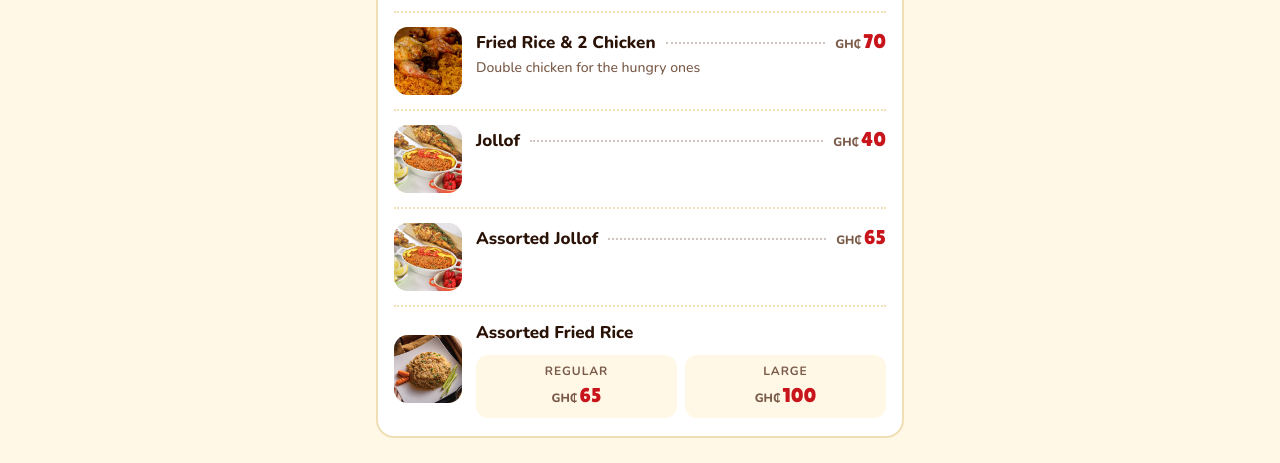
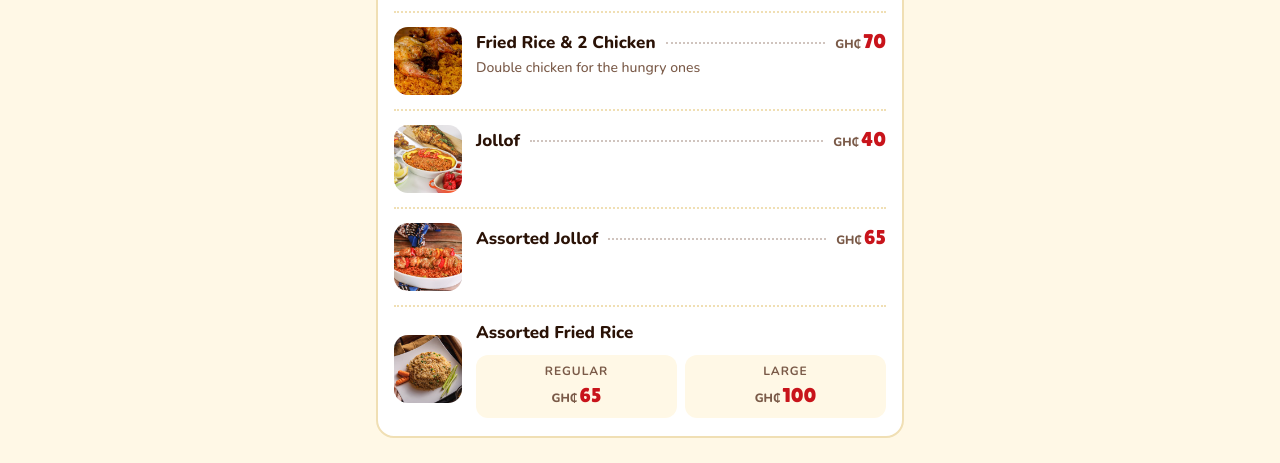
Before and after one commit to fabianantwi1013-ship-it/come-again-kitchen-menu, a plain HTML site: page index.html in a window 1280 px wide. Shown: the part 553-1016 px from the top of the page. Drawn offline with nearby package versions, Linux system fonts and the light colour scheme.

Commit message:
New photo for Assorted Jollof

```diff
--- a/index.html
+++ b/index.html
@@ -217,7 +217,7 @@ footer h3 { margin: 0; font-family: var(--script); font-weight: 400; font-size:
           <div class="row"><span class="name">Jollof</span><span class="dots"></span><span class="price"><small>GH₵</small>40</span></div>
         </li>
         <li class="item pic">
-          <img class="thumb" src="img/jollof.jpg" alt="" loading="lazy">
+          <img class="thumb" src="img/assorted-jollof.jpg" alt="" loading="lazy">
           <div class="row"><span class="name">Assorted Jollof</span><span class="dots"></span><span class="price"><small>GH₵</small>65</span></div>
         </li>
         <li class="item pic">
```
Also changed, not shown: img/assorted-jollof.jpg (added).
